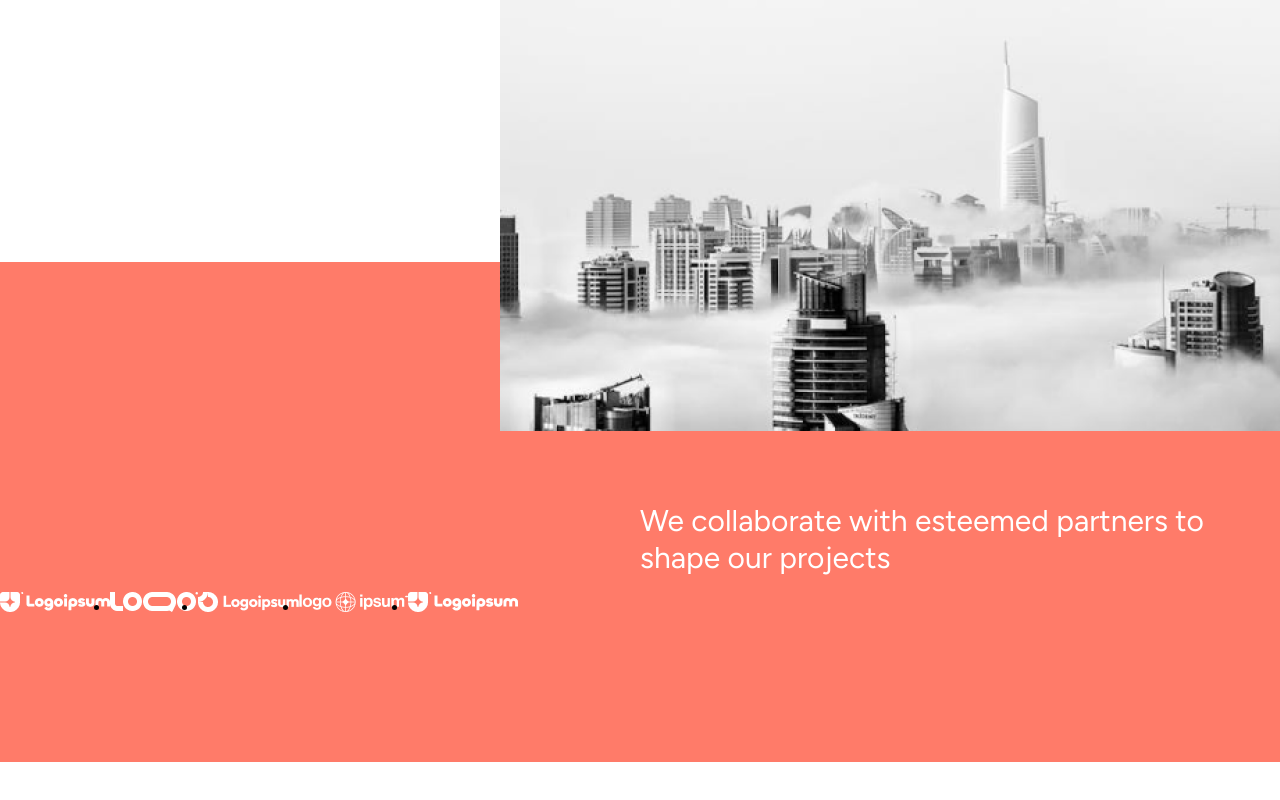
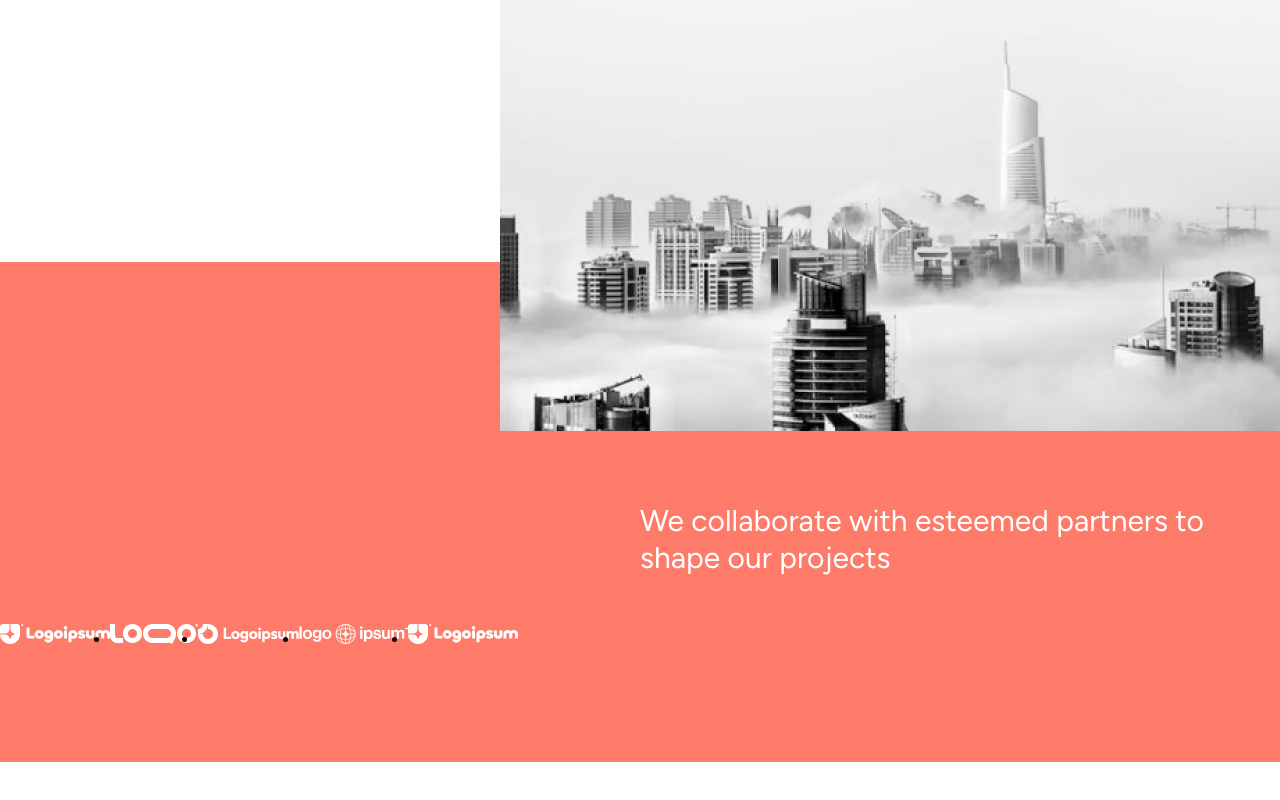
Before and after one commit to gabrieljcoutinho/Projeto-Archi-Firm, a React (Create React App) app: page / in a window 1280 px wide. Shown: the part 1872-2672 px from the top of the page. Built offline with nearby package versions, Linux system fonts and the light colour scheme.

Commit message:
espacamento

```diff
--- a/src/Css/faixaLaranjaSeparandoConteudo.css
+++ b/src/Css/faixaLaranjaSeparandoConteudo.css
@@ -20,5 +20,5 @@
 
 .listaSectionFaixaNaTela {
     display: flex;
-    padding-top: 1rem;
+    padding-top: 3rem;
 }
```
